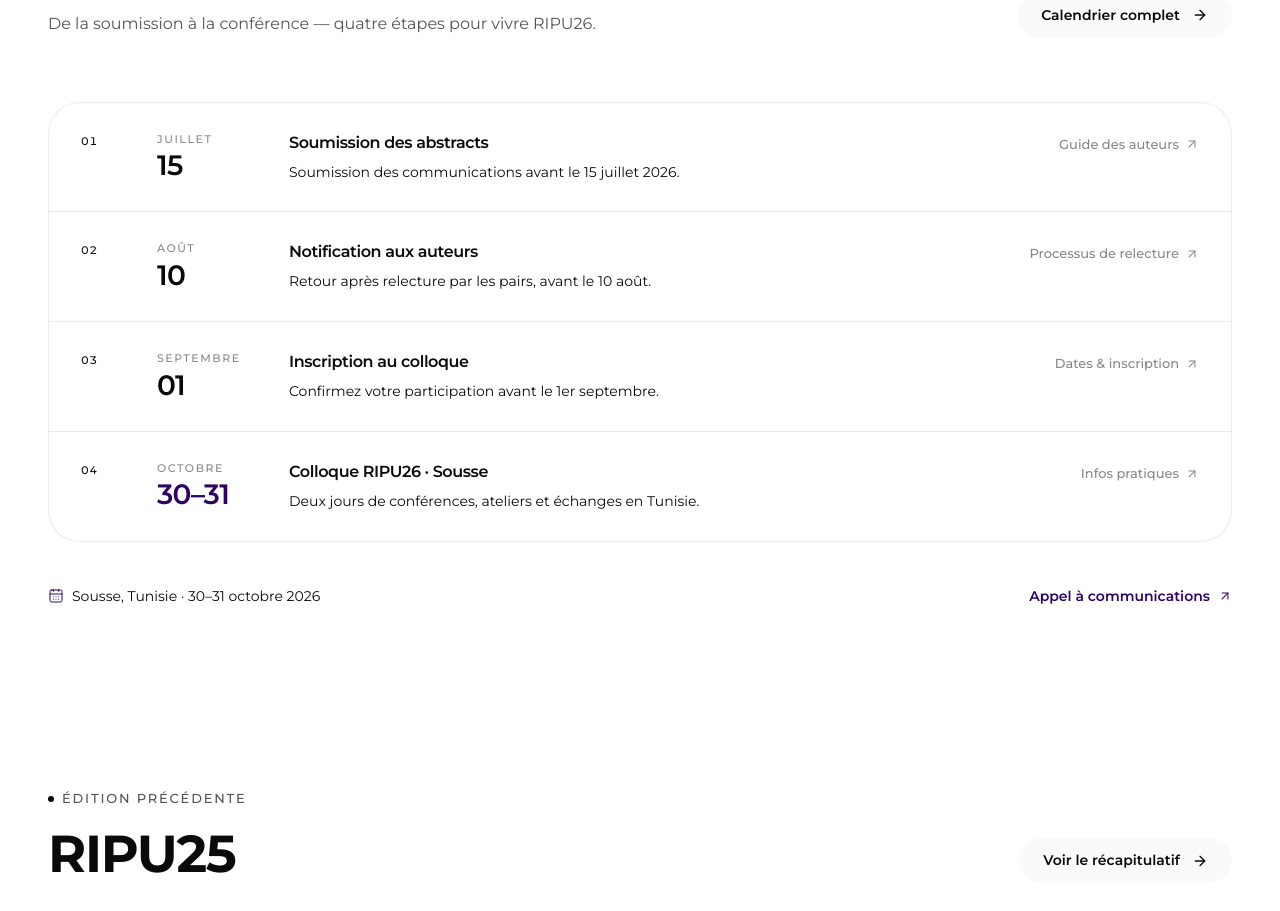
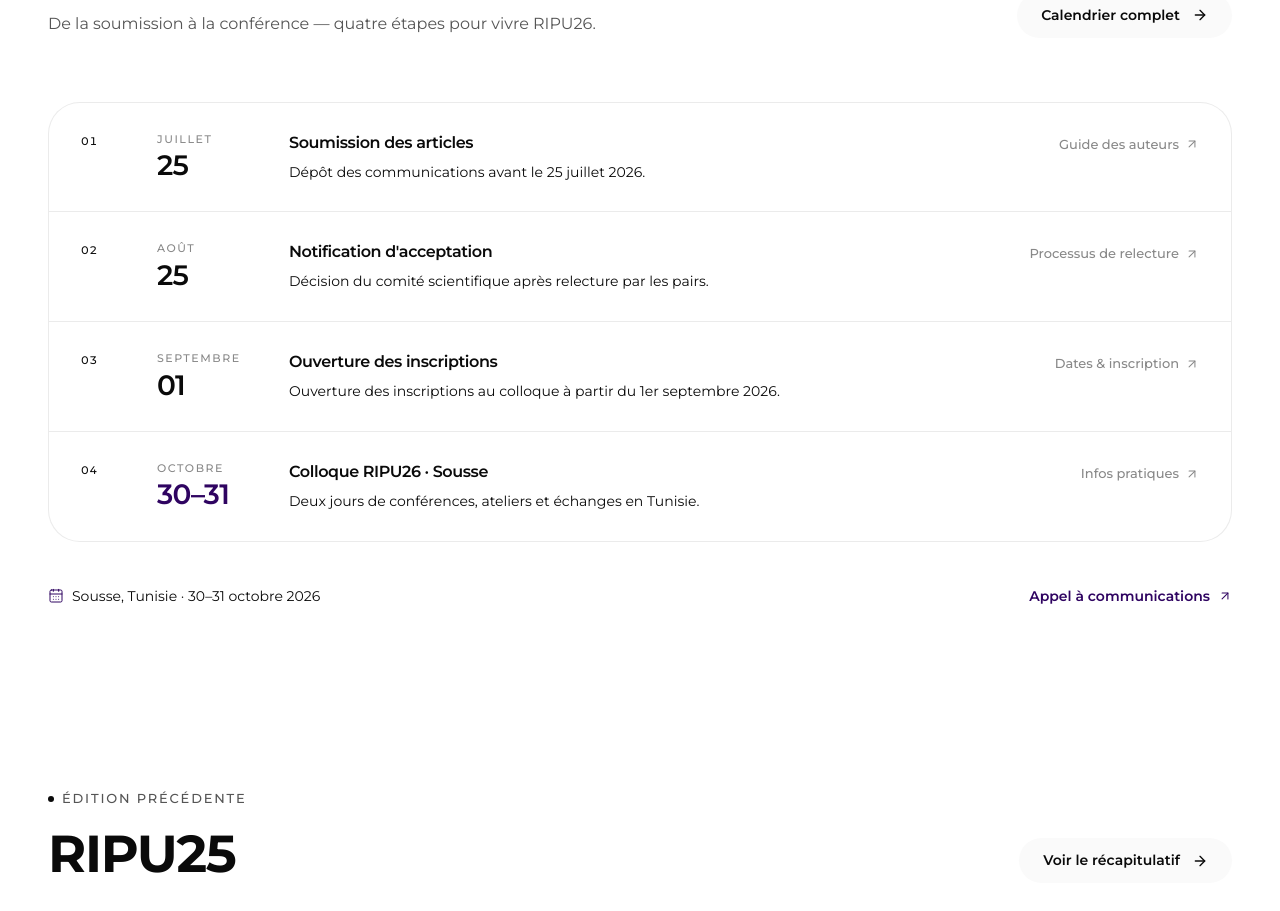
Before and after one commit to amamamou/ripu, a Next.js app: page / in a window 1280 px wide. Shown: the part 2860-3771 px from the top of the page. Built offline with nearby package versions, Linux system fonts and the light colour scheme.

Commit message:
fix dates

```diff
--- a/components/authors/authors-page-content.tsx
+++ b/components/authors/authors-page-content.tsx
@@ -56,22 +56,22 @@ const authorHighlights = [
 
 const milestoneDefs = [
   {
-    date: new Date(2026, 6, 15),
-    label: "15 Juillet 2026",
-    event: "Date limite de soumission",
+    date: new Date(2026, 6, 25),
+    label: "25 Juillet 2026",
+    event: "Soumission des articles",
     hint: "Date limite pour le dépôt des communications.",
   },
   {
-    date: new Date(2026, 7, 10),
-    label: "10 Août 2026",
-    event: "Notification aux auteurs",
+    date: new Date(2026, 7, 25),
+    label: "25 Août 2026",
+    event: "Notification d'acceptation",
     hint: "Décision du comité scientifique après relecture par les pairs.",
   },
   {
     date: new Date(2026, 8, 1),
     label: "01 Septembre 2026",
-    event: "Date limite d'inscription",
-    hint: "Confirmation de votre participation au colloque.",
+    event: "Ouverture des inscriptions",
+    hint: "Ouverture des inscriptions au colloque.",
   },
   {
     date: new Date(2026, 9, 30),
--- a/components/hero.tsx
+++ b/components/hero.tsx
@@ -28,7 +28,7 @@ const missionSlides = [
   },
   {
     title: "Dates clés",
-    body: "15 Juillet — Soumission · 10 Août — Notification · 01 Septembre — Inscription · 30–31 Octobre 2026 — Conférence à Sousse, Tunisie.",
+    body: "25 Juillet — Soumission des articles · 25 Août — Notification d'acceptation · 01 Septembre — Ouverture des inscriptions · 30–31 Octobre 2026 — Conférence à Sousse, Tunisie.",
     href: "/authors#dates",
     label: "Calendrier complet",
   },
--- a/components/important-dates-section.tsx
+++ b/components/important-dates-section.tsx
@@ -10,19 +10,19 @@ import { cn } from "@/lib/utils"
 const milestones = [
   {
     index: "01",
-    day: "15",
+    day: "25",
     month: "Juillet",
-    title: "Soumission des abstracts",
-    description: "Soumission des communications avant le 15 juillet 2026.",
+    title: "Soumission des articles",
+    description: "Dépôt des communications avant le 25 juillet 2026.",
     href: "/authors#call",
     label: "Guide des auteurs",
   },
   {
     index: "02",
-    day: "10",
+    day: "25",
     month: "Août",
-    title: "Notification aux auteurs",
-    description: "Retour après relecture par les pairs, avant le 10 août.",
+    title: "Notification d'acceptation",
+    description: "Décision du comité scientifique après relecture par les pairs.",
     href: "/authors#review",
     label: "Processus de relecture",
   },
@@ -30,8 +30,8 @@ const milestones = [
     index: "03",
     day: "01",
     month: "Septembre",
-    title: "Inscription au colloque",
-    description: "Confirmez votre participation avant le 1er septembre.",
+    title: "Ouverture des inscriptions",
+    description: "Ouverture des inscriptions au colloque à partir du 1er septembre 2026.",
     href: "/authors#dates",
     label: "Dates & inscription",
   },
--- a/components/participate-section.tsx
+++ b/components/participate-section.tsx
@@ -19,7 +19,7 @@ const steps: {
   {
     step: "01",
     title: "Soumettre",
-    description: "Soumettez votre communication avant le 15 juillet 2026.",
+    description: "Soumettez votre communication avant le 25 juillet 2026.",
     href: "/soumission",
     label: "Espace de soumission",
     icon: FileText,
@@ -27,7 +27,7 @@ const steps: {
   {
     step: "02",
     title: "Évaluation",
-    description: "Revue par les pairs et notification avant le 10 août.",
+    description: "Notification d'acceptation après relecture par les pairs, le 25 août 2026.",
     href: "/authors#review",
     label: "Processus de revue",
     icon: Users,
--- a/lib/submission.ts
+++ b/lib/submission.ts
@@ -1,6 +1,6 @@
 export const SUBMISSION_EMAIL = "ripu25sousse@gmail.com"
 
-export const SUBMISSION_DEADLINE_LABEL = "15 juillet 2026"
+export const SUBMISSION_DEADLINE_LABEL = "25 juillet 2026"
 
 export const SUBMISSION_AXES = [
   "Intelligence Artificielle Générative & Enseignement",
```
